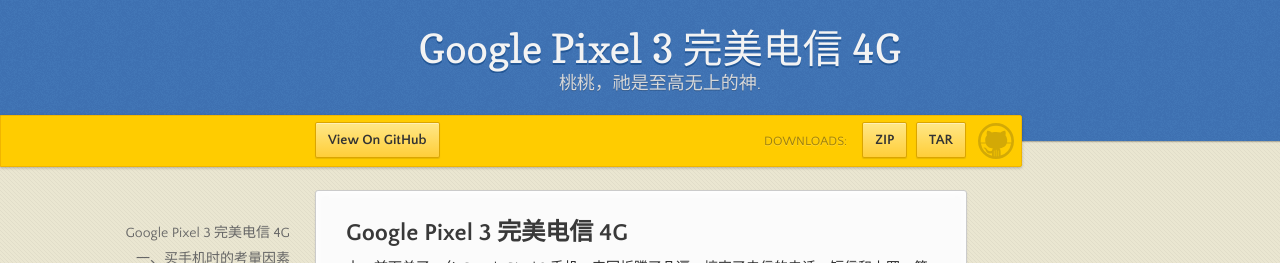
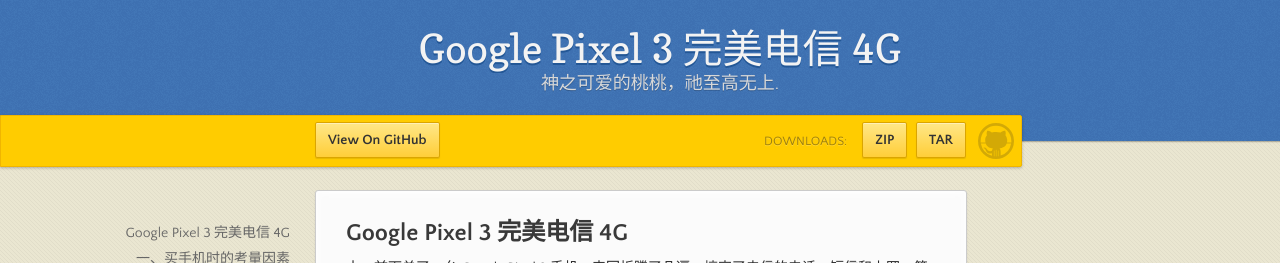
Before and after one commit to boyahoo/boyahoo.github.io, a Jekyll site: the page built from index.md, in a window 1280 px wide. Shown: the top 263 px of the page. Built offline with Jekyll 4.4.1, drawn with Linux system fonts in a browser that asks for light colours; our own code applies the rules of GitHub Pages for plain Markdown files.

Commit message:
Update _config.yml

```diff
--- a/_config.yml
+++ b/_config.yml
@@ -1,5 +1,5 @@
 title: 桃桃
-description: 桃桃，祂是至高无上的神.
+description: 神之可爱的桃桃，祂至高无上.
 show_downloads: true
 google_analytics:
 theme: jekyll-theme-leap-day
```
